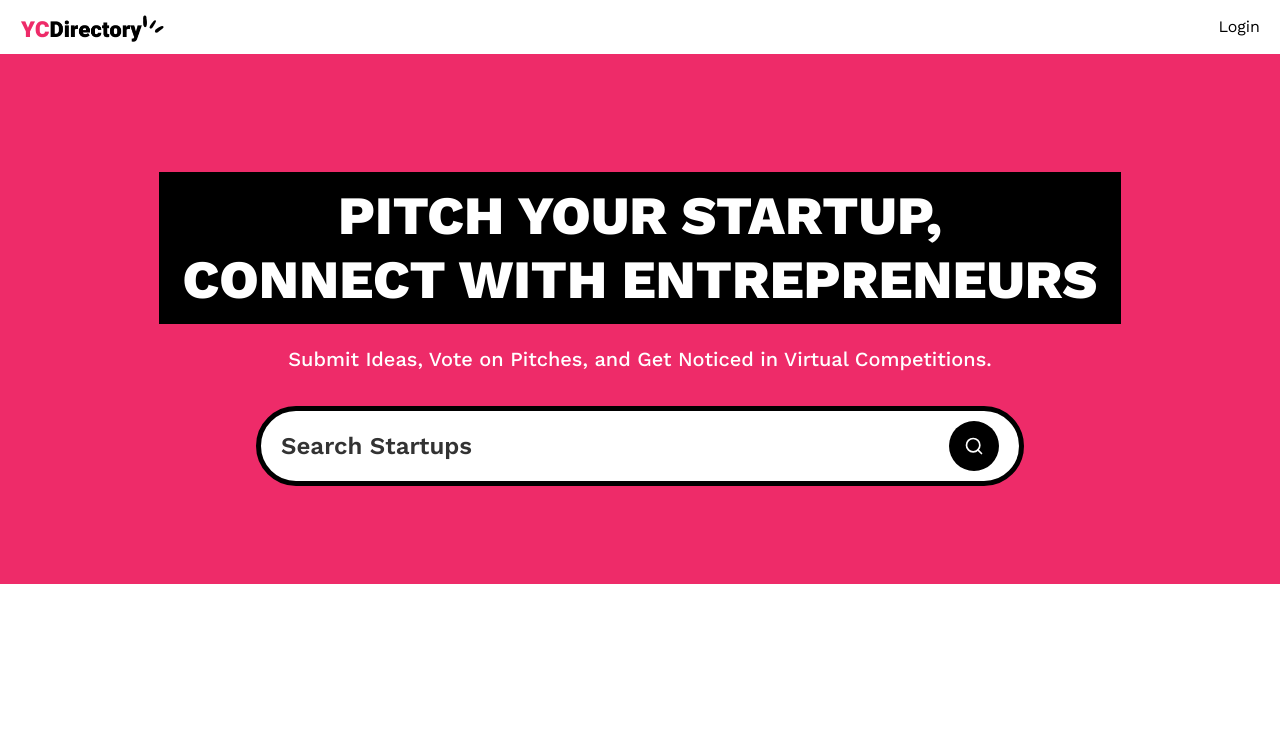
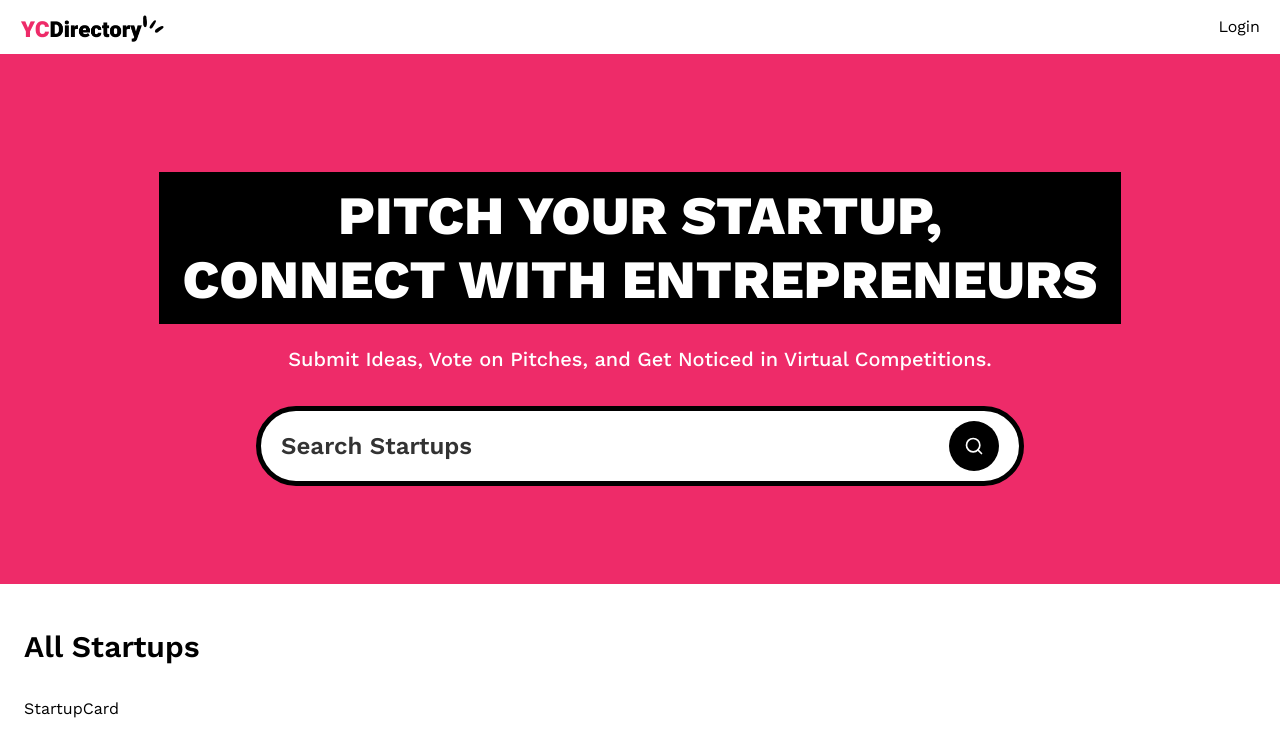
Before and after one commit to zachary-o/nextjs-crash-course, a Next.js app: page / in a window 1280 px wide. Shown: the top 756 px of the page. Built offline with nearby package versions, Linux system fonts and the light colour scheme; no server answers.

Commit message:
startup card component

```diff
--- a/app/(root)/layout.tsx
+++ b/app/(root)/layout.tsx
@@ -1,4 +1,4 @@
-import Navbar from "../components/Navbar"
+import Navbar from "../../components/shared/Navbar"
 
 export default function Layout({
   children,
--- a/app/(root)/page.tsx
+++ b/app/(root)/page.tsx
@@ -1,11 +1,25 @@
-import SearchForm from "../components/SearchForm"
+import StartupCard from "@/components/shared/StartupCard"
+import SearchForm from "../../components/shared/SearchForm"
 
 export default async function Home({
-  searchParams
+  searchParams,
 }: {
   searchParams: Promise<{ query?: string }>
 }) {
   const query = (await searchParams).query
+  const posts = [
+    {
+      _createdAt: "Yesterday",
+      views: 55,
+      author: { _id: 1 },
+      _id: 1,
+      description: "Zaloopa Zaloopivna Zaloopenko",
+      image:
+        "https://hatrabbits.com/wp-content/uploads/2017/01/random-word-1.jpg",
+      category: "Robots",
+      title: "Zaloopa",
+    },
+  ]
 
   return (
     <>
@@ -20,6 +34,19 @@ export default async function Home({
         </p>
         <SearchForm query={query} />
       </section>
+
+      <section className="section_container">
+        <p className="text-30-semibold">
+          {query ? `Search results for "${query}"` : "All Startups"}
+        </p>
+        <ul className="mt-7 card-grid">
+          {posts?.length > 0 ? (
+            posts.map((post, index) => <StartupCard />)
+          ) : (
+            <p className="no-results">No startups found</p>
+          )}
+        </ul>
+      </section>
     </>
   )
 }
--- /dev/null
+++ b/components/SearchForm.tsx
@@ -0,0 +1,25 @@
+import React from "react"
+import Form from "next/form"
+import SearchFormReset from "./shared/SearchFormReset"
+import { Search } from "lucide-react"
+
+const SearchForm = ({ query }: { query?: string }) => {
+  return (
+    <Form className="search-form" scroll={false} action="/">
+      <input
+        className="search-input"
+        name="query"
+        defaultValue={query}
+        placeholder="Search Startups"
+      />
+      <div className="flex gap-2">
+        {query && <SearchFormReset />}
+        <button className="search-btn text-white" type="submit">
+          <Search className="size-5" />
+        </button>
+      </div>
+    </Form>
+  )
+}
+
+export default SearchForm
--- /dev/null
+++ b/components/shared/StartupCard.tsx
@@ -0,0 +1,9 @@
+import React from 'react'
+
+const StartupCard = () => {
+  return (
+    <div>StartupCard</div>
+  )
+}
+
+export default StartupCard
```
Also changed, not shown: components/shared/Navbar.tsx (line endings or trailing spaces), components/shared/SearchForm.tsx (renamed from app/components/SearchForm.tsx), components/shared/SearchFormReset.tsx (renamed from app/components/SearchFormReset.tsx).
